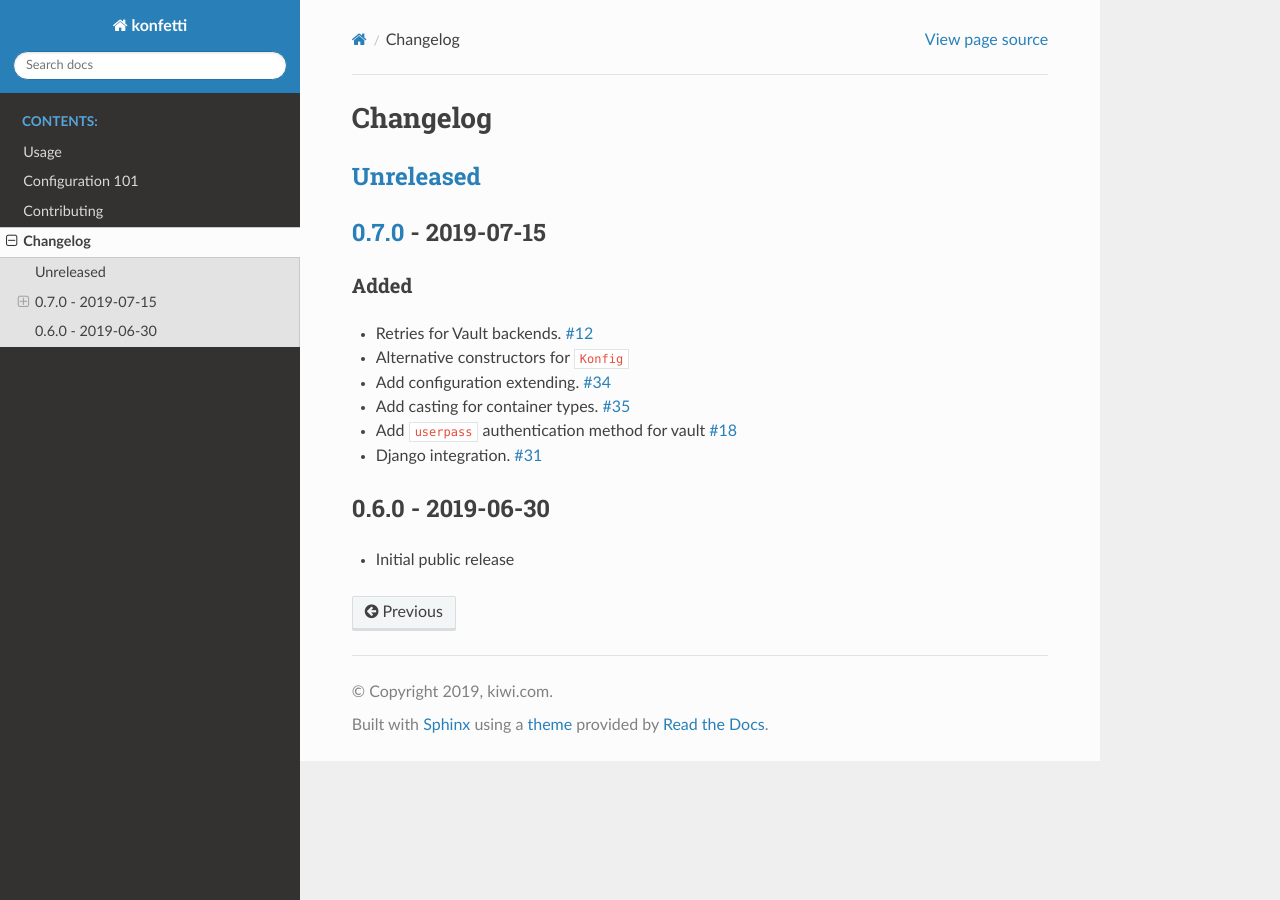
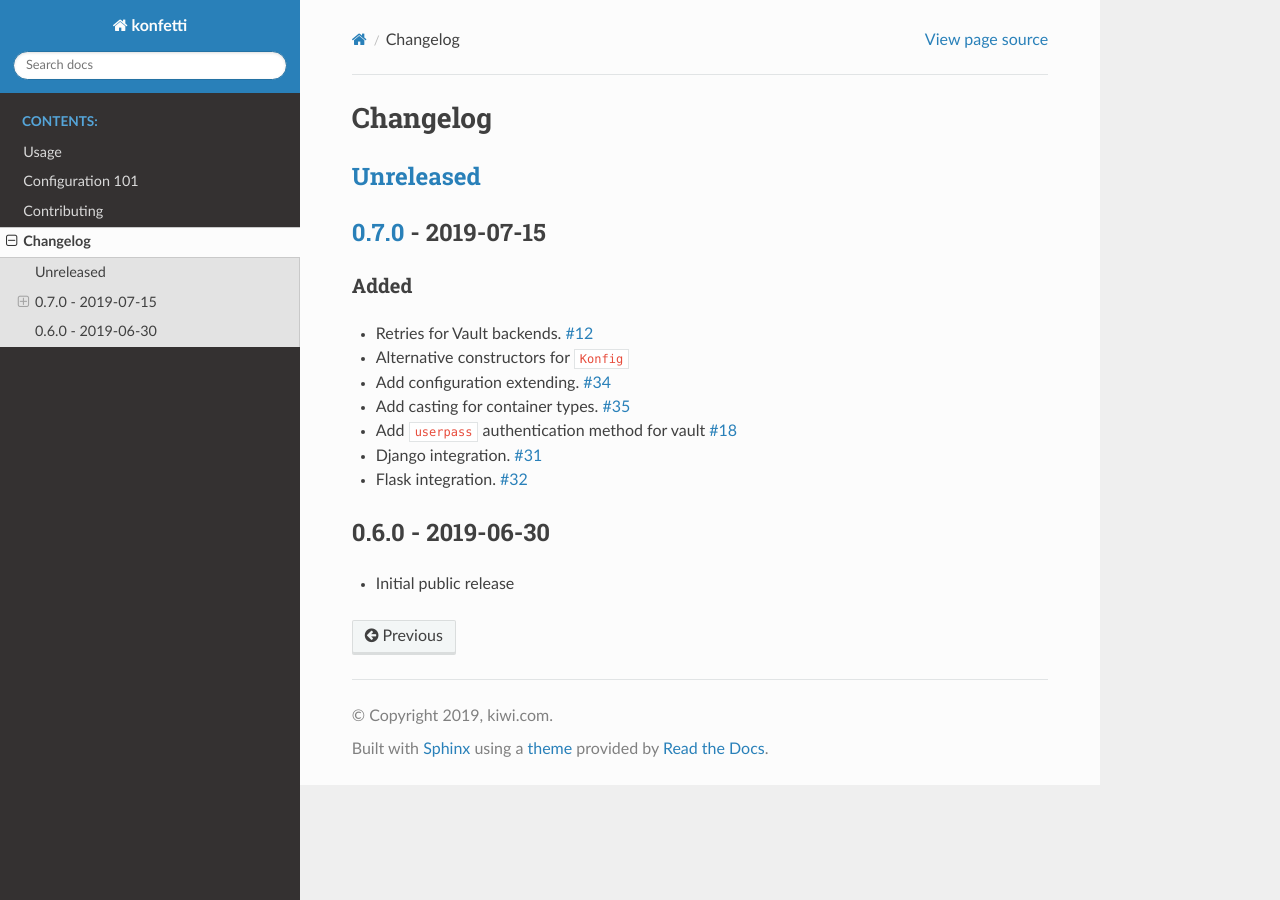
Before and after one commit to kiwicom/konfetti, a Sphinx documentation site: the page built from docs/changelog.rst, in a window 1280 px wide. Built offline with Sphinx 7.4.7 and the Read the Docs theme 2.0.0, drawn with Linux system fonts in a browser that asks for light colours.

Commit message:
Release 0.7.0 - update changelog

```diff
--- a/docs/changelog.rst
+++ b/docs/changelog.rst
@@ -18,6 +18,7 @@ Added
 - Add casting for container types. `#35`_
 - Add ``userpass`` authentication method for vault `#18`_
 - Django integration. `#31`_
+- Flask integration. `#32`_
 
 0.6.0 - 2019-06-30
 ------------------
@@ -32,3 +33,4 @@ Added
 .. _#31: https://github.com/kiwicom/konfetti/issues/31
 .. _#12: https://github.com/kiwicom/konfetti/issues/12
 .. _#18: https://github.com/kiwicom/konfetti/issues/18
+.. _#32: https://github.com/kiwicom/konfetti/issues/32
```
